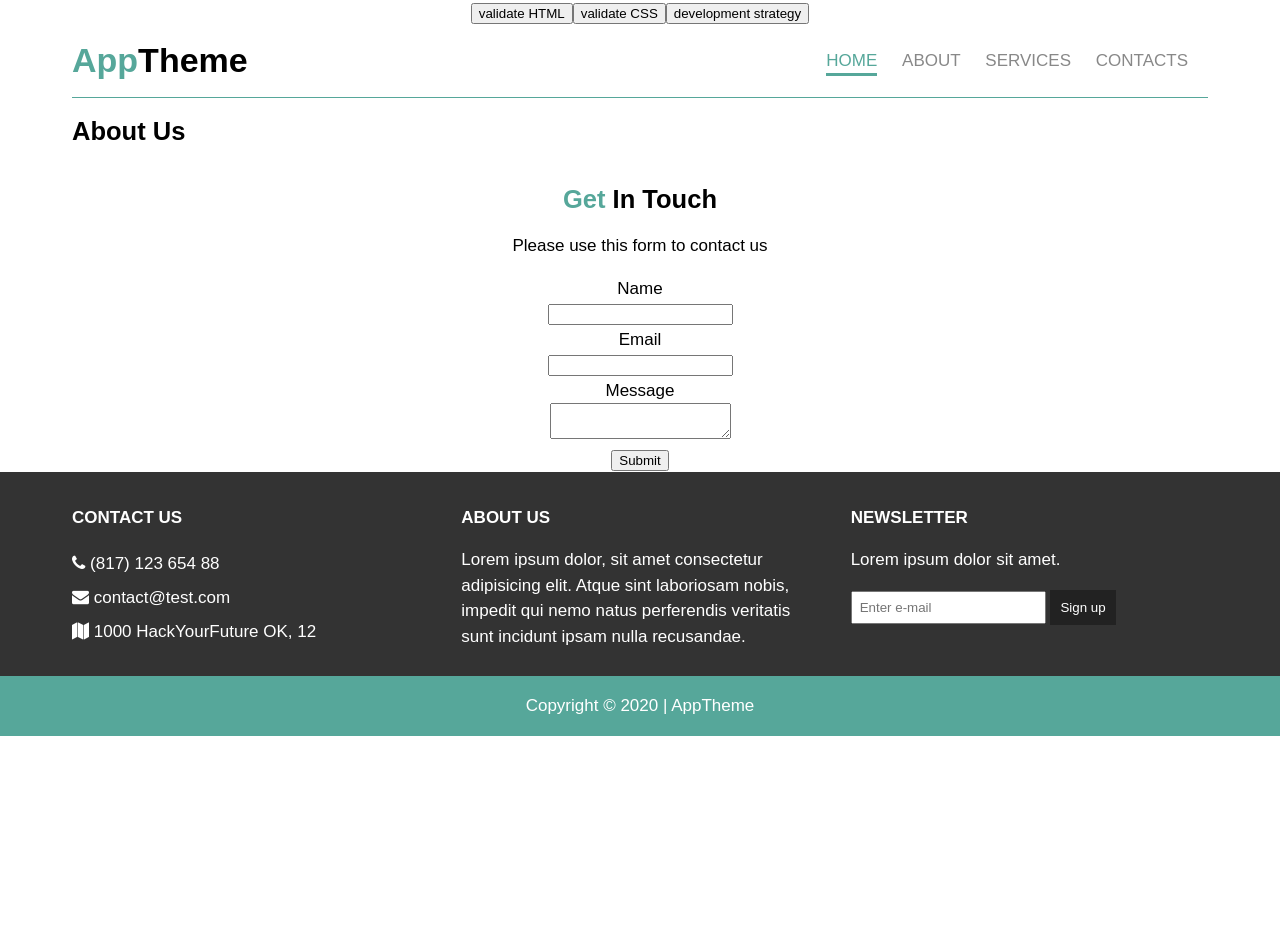
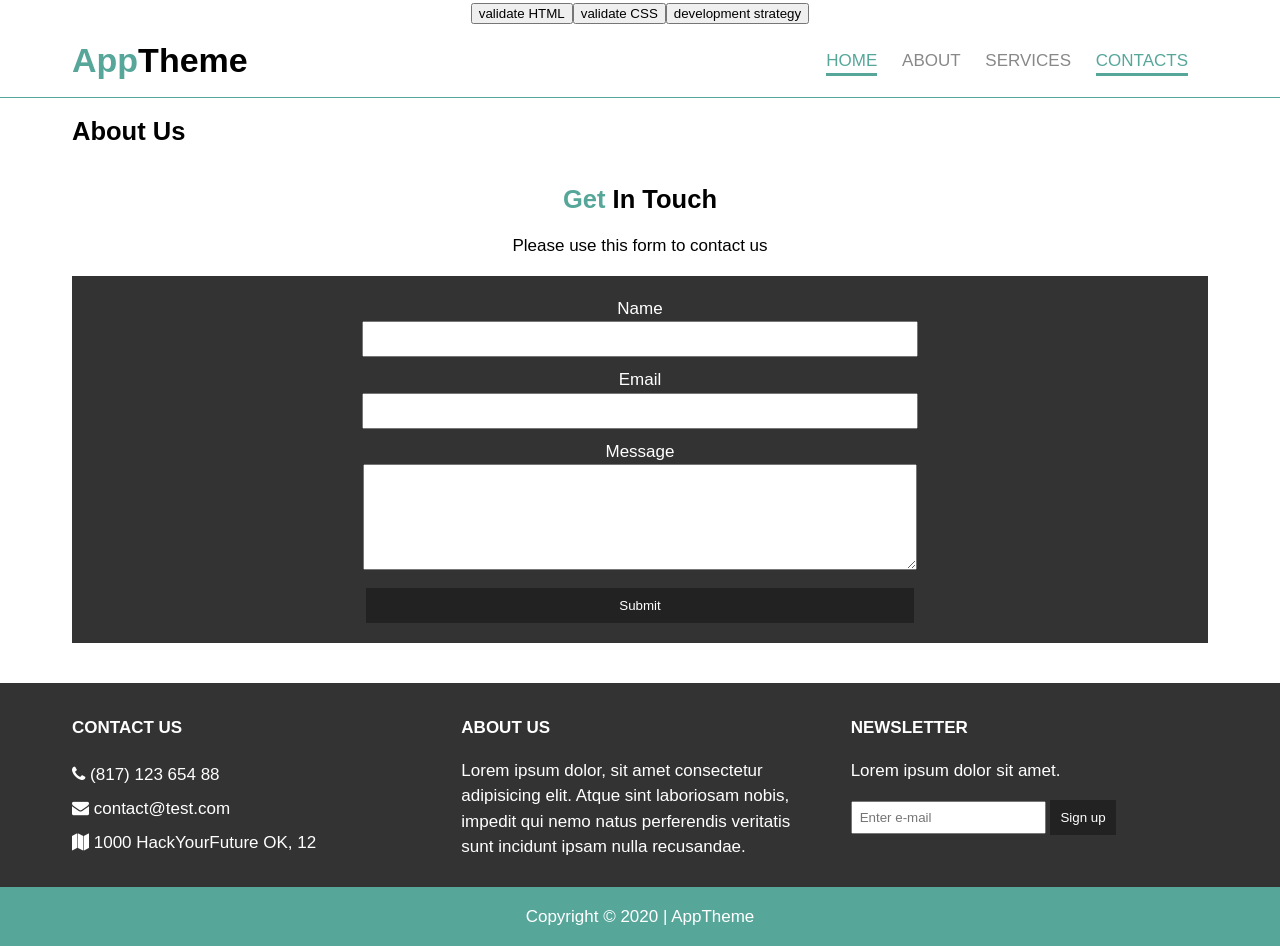
Before and after one commit to pavelbidenko2018/app-theme, a plain HTML site: page contacts.html in a window 1280 px wide. Before the commit the page ends 800 px from the top, so only its background shows below. Drawn offline with Linux system fonts and the light colour scheme.

Commit message:
css for the rest pages closes #13

```diff
--- a/contacts.html
+++ b/contacts.html
@@ -15,8 +15,9 @@
 
 <body>
     <!-- HEADER -->
-    <div class="container">
-        <header id="main-header">
+
+    <header id="main-header">
+        <div class="container">
             <div class="row center-xs end-sm end-md end-lg middle-xs middle-sm middle-md middle-lg">
                 <div class="col-xs-12 col-sm-2 col-md-2 col-lg-2">
                     <h1><span class="primary-text">App</span>Theme</h1>
@@ -27,13 +28,13 @@
                             <li class="current"><a href="index.html">Home</a></li>
                             <li><a href="about.html">About</a></li>
                             <li><a href="services.html">Services</a></li>
-                            <li><a href="contacts.html">Contacts</a></li>
+                            <li class="current"><a href="contacts.html">Contacts</a></li>
                         </ul>
                     </nav>
                 </div>
             </div>
-        </header>
-    </div>
+        </div>
+    </header>
 
     <!-- SUBHEADER -->
     <section id="subheader">
--- a/css/style.css
+++ b/css/style.css
@@ -174,6 +174,61 @@ img {
 }
 
 
+/* PAGE */
+
+#page {
+    margin-bottom: 40px;
+}
+
+
+/* SERVICES */
+
+.services ul li {
+    list-style-type: none;
+    padding: 10px;
+    background: #56a79a;
+}
+
+.services ul li:nth-child(odd) {
+    background: #333;
+    color: #fff;
+}
+
+.services ul li:nth-child(even) {
+    background: #56a79a;
+    color: #fff;
+}
+
+
+/* CONTACT */
+
+.contact form {
+    background: #333;
+    color: #fff;
+    padding: 20px;
+}
+
+.contact form input[type="text"] {
+    width: 50%;
+    height: 30px;
+    margin-bottom: 10px;
+}
+
+.contact form textarea {
+    width: 50%;
+    height: 100px;
+    margin-bottom: 10px;
+}
+
+.contact form button {
+    width: 50%;
+    padding: 10px 0;
+    background: #222;
+    color: #fff;
+    border: 0;
+}
+
+
 /* MEDIA QUERIES */
 
 @media (max-width:800px) {
```
Also changed, not shown: about.html (+7 -5 lines), services.html (renamed from servicies.html, +5 -3 lines).
